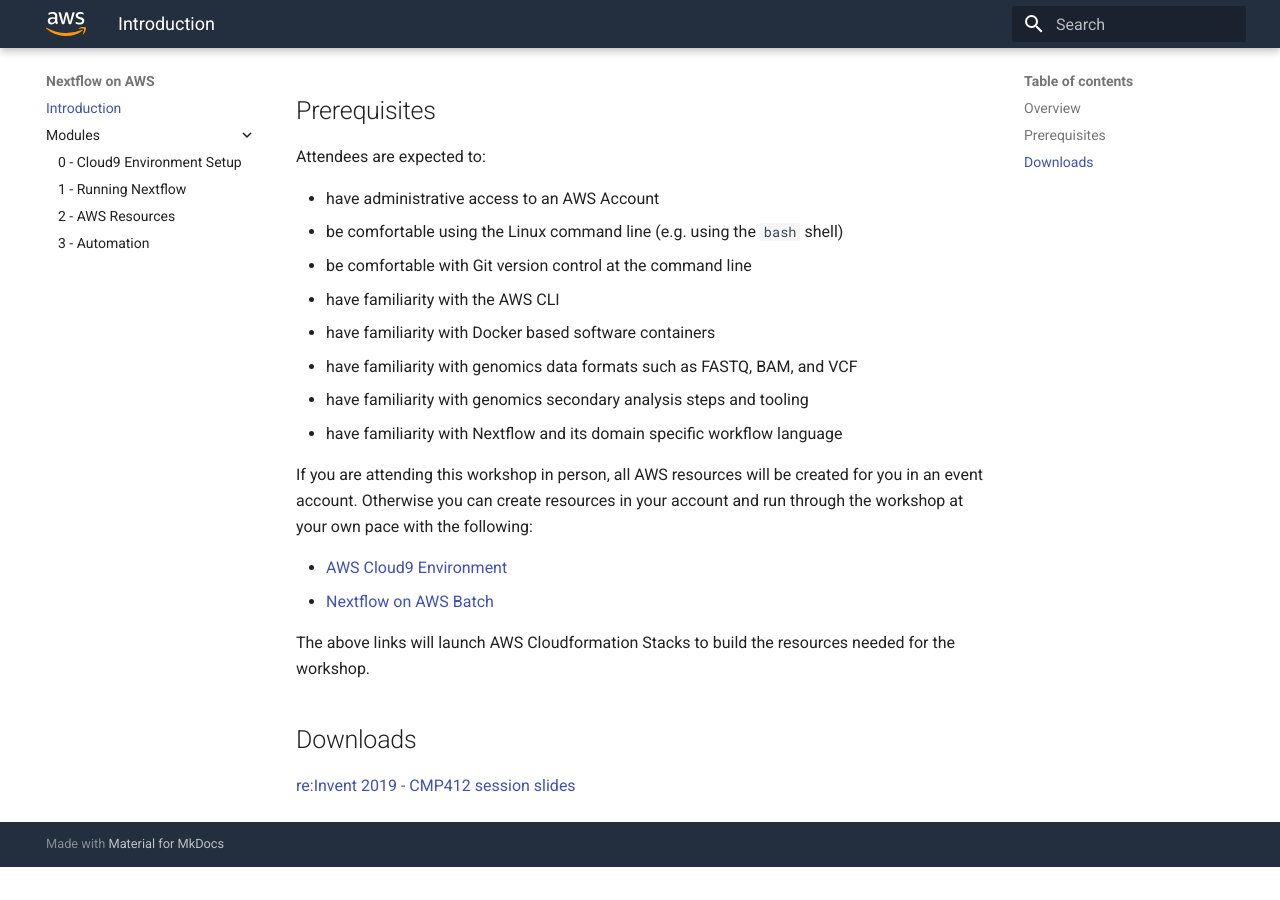
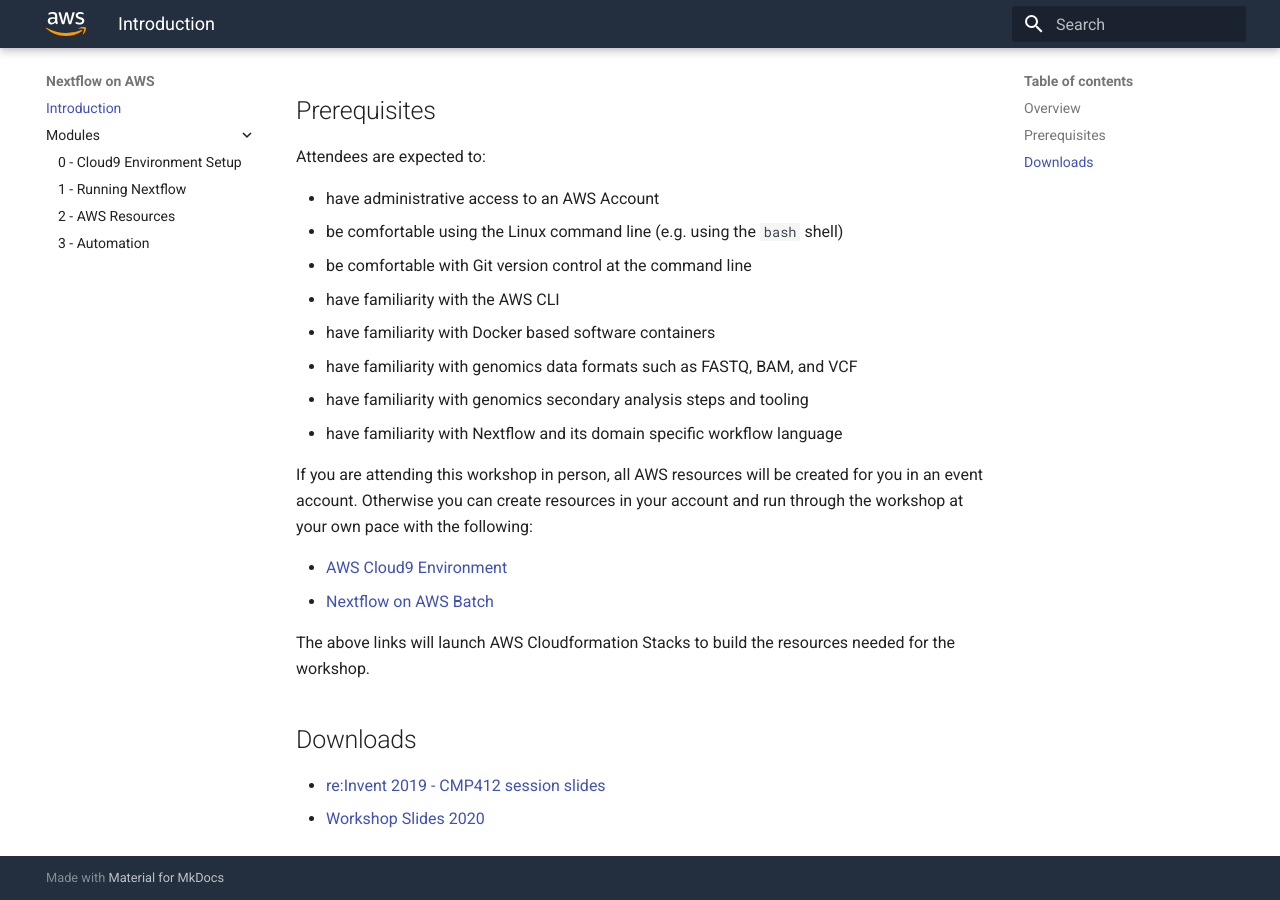
Before and after one commit to aws-samples/aws-genomics-nextflow-workshop, an MkDocs documentation site: the page built from docs/index.md, in a window 1280 px wide and 900 px high, scrolled down 992 px. Built offline with MkDocs 1.6.1 and Material for MkDocs 9.7.7, drawn with Linux system fonts in a browser that asks for light colours; before the commit the page ends 1859 px from its top, so only the background shows below that.

Commit message:
add additional slides

```diff
--- a/docs/index.md
+++ b/docs/index.md
@@ -32,4 +32,5 @@ The above links will launch AWS Cloudformation Stacks to build the resources nee
 
 ## Downloads
 
-[re:Invent 2019 - CMP412 session slides](./downloads/reInvent-2019_CMP412_genomics-pipelines-nextflow.pdf)
+* [re:Invent 2019 - CMP412 session slides](./downloads/reInvent-2019_CMP412_genomics-pipelines-nextflow.pdf)
+* [Workshop Slides 2020](./downloads/nextflow-workshop_2020.pdf)
```
